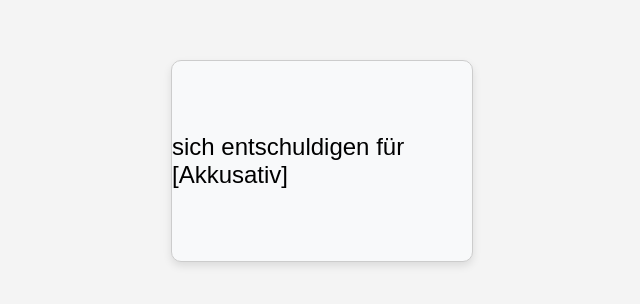
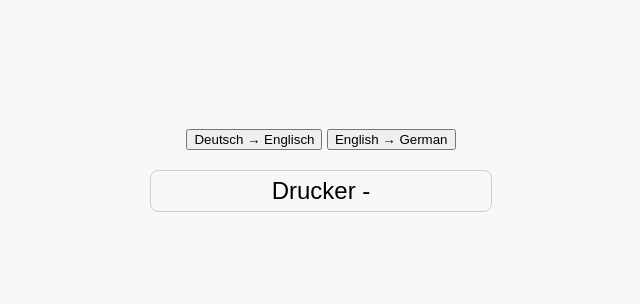
Before and after one commit to tayfunbkts/quizlet, a plain HTML site: page index.html in a window 1280 px wide. Shown: the part 248-552 px from the top of the page, without its empty margins (319-959 px from the left). Drawn offline with Linux system fonts and the light colour scheme.

Commit message:
Language selection added

```diff
--- a/app.js
+++ b/app.js
@@ -1,4 +1,3 @@
-// JSON formatında Almanca ve İngilizce kelimeler
 let flashcards = [
     { question: "Abitur (Sg.)", answer: "high school graduation exam" },
     { question: "Absage - n", answer: "Cancellation" },
@@ -233,47 +232,43 @@ let flashcards = [
     { question: "zustimmen", answer: "to agree" }
 ];
 
+let currentCard = {};
+let languageDirection = "germanToEnglish"; // Varsayılan dil yönü Almanca → İngilizce
 
-let currentCard = {}; // Mevcut kartı tutacak değişken
-let isFlipped = false; // Kartın şu an çevrili olup olmadığını takip etmek için
+document.getElementById('toEnglish').addEventListener('click', function() {
+    languageDirection = "germanToEnglish";
+    loadNewCard();
+});
 
-// Rastgele bir kart seçen fonksiyon
-function getRandomCard() {
-    const randomIndex = Math.floor(Math.random() * flashcards.length);
-    return flashcards[randomIndex];
+document.getElementById('toGerman').addEventListener('click', function() {
+    languageDirection = "englishToGerman";
+    loadNewCard();
+});
+
+function loadNewCard() {
+    // Rastgele bir kart seç
+    currentCard = flashcards[Math.floor(Math.random() * flashcards.length)];
+
+    if (languageDirection === "germanToEnglish") {
+        document.querySelector('.card-front').textContent = currentCard.question;
+        document.querySelector('.card-back').textContent = currentCard.answer;
+    } else {
+        document.querySelector('.card-front').textContent = currentCard.answer;
+        document.querySelector('.card-back').textContent = currentCard.question;
+    }
+
+    // Kartı ilk yüklemede geri çevir
+    document.querySelector('.card').classList.remove('flipped');
 }
 
-// Kartı gösteren fonksiyon
-function showCard() {
-    const frontElement = document.getElementById("front");
-    const backElement = document.getElementById("back");
+document.querySelector('.card').addEventListener('click', function() {
+    const card = document.querySelector('.card');
+    if (card.classList.contains('flipped')) {
+        loadNewCard(); // Kart çevrilmişse yeni karta geç
+    } else {
+        card.classList.toggle('flipped'); // Kartı çevir
+    }
+});
 
-    currentCard = getRandomCard(); // Yeni bir rastgele kart seç
-
-    // Almanca soruyu ve İngilizce cevabı güncelle
-    frontElement.innerText = currentCard.question;
-    backElement.innerText = "Click to reveal the answer"; // İlk başta İngilizce anlam gizli
-}
-
-// Kartı çevirme fonksiyonu
-function flipCard() {
-    const cardInner = document.getElementById("card-inner");
-    const backElement = document.getElementById("back");
-
-    if (!isFlipped) {
-        // Kartı çevir ve İngilizce cevabı göster
-        cardInner.classList.add("is-flipped");
-        backElement.innerText = currentCard.answer; // İngilizce cevabı göster
-        isFlipped = true; // Kart çevrildi
-    } else {
-        // Kartı geri çevir ve yeni bir kart göster
-        cardInner.classList.remove("is-flipped");
-        setTimeout(() => {
-            showCard(); // Yeni kartı göstermeden önce birkaç saniye bekle
-            isFlipped = false; // Kartı geri çevirdik
-        }, 600); // Dönüş animasyonu için bekleme süresi
-    }
-}
-
-// Sayfa yüklendiğinde ilk kartı göster
-window.onload = showCard;
+// Sayfa yüklendiğinde ilk kartı yükle
+loadNewCard();
--- a/index.html
+++ b/index.html
@@ -3,7 +3,7 @@
 <head>
     <meta charset="UTF-8">
     <meta name="viewport" content="width=device-width, initial-scale=1.0">
-    <title>Çeviri Kartları</title>
+    <title>Flashcards</title>
     <style>
         body {
             font-family: Arial, sans-serif;
@@ -11,21 +11,30 @@
             justify-content: center;
             align-items: center;
             height: 100vh;
-            background-color: #f4f4f4;
+            background-color: #f8f8f8;
+        }
+        .container {
+            text-align: center;
         }
         .card {
+            border: 1px solid #ccc;
+            padding: 20px;
             width: 300px;
-            height: 200px;
+            text-align: center;
+            margin: 0 auto;
+            cursor: pointer;
+            transition: transform 0.6s;
             perspective: 1000px;
+            border-radius: 8px;
         }
         .card-inner {
+            position: relative;
             width: 100%;
             height: 100%;
-            position: relative;
             transition: transform 0.6s;
             transform-style: preserve-3d;
         }
-        .is-flipped {
+        .card.flipped .card-inner {
             transform: rotateY(180deg);
         }
         .card-front, .card-back {
@@ -36,27 +45,35 @@
             display: flex;
             justify-content: center;
             align-items: center;
-            border: 1px solid #ccc;
-            border-radius: 10px;
-            background-color: #fff;
-            box-shadow: 0 4px 8px rgba(0, 0, 0, 0.1);
-            font-size: 24px;
-            cursor: pointer;
+            font-size: 1.5em;
+            border-radius: 8px;
         }
         .card-front {
-            background-color: #f8f9fa;
+            background-color: #fff;
         }
         .card-back {
-            background-color: #dff9fb;
+            background-color: #4CAF50;
+            color: red;
             transform: rotateY(180deg);
+        }
+        .buttons {
+            margin: 20px 0;
         }
     </style>
 </head>
 <body>
-    <div class="card" onclick="flipCard()">
-        <div class="card-inner" id="card-inner">
-            <div class="card-front" id="front">Almanca kelime</div>
-            <div class="card-back" id="back">İngilizce anlam</div>
+
+    <div class="container">
+        <div class="buttons">
+            <button id="toEnglish">Deutsch → Englisch</button>
+            <button id="toGerman">English → German</button>
+        </div>
+
+        <div id="flashcard" class="card">
+            <div class="card-inner">
+                <div class="card-front">Click to reveal the answer</div>
+                <div class="card-back">Answer</div>
+            </div>
         </div>
     </div>
 
```
